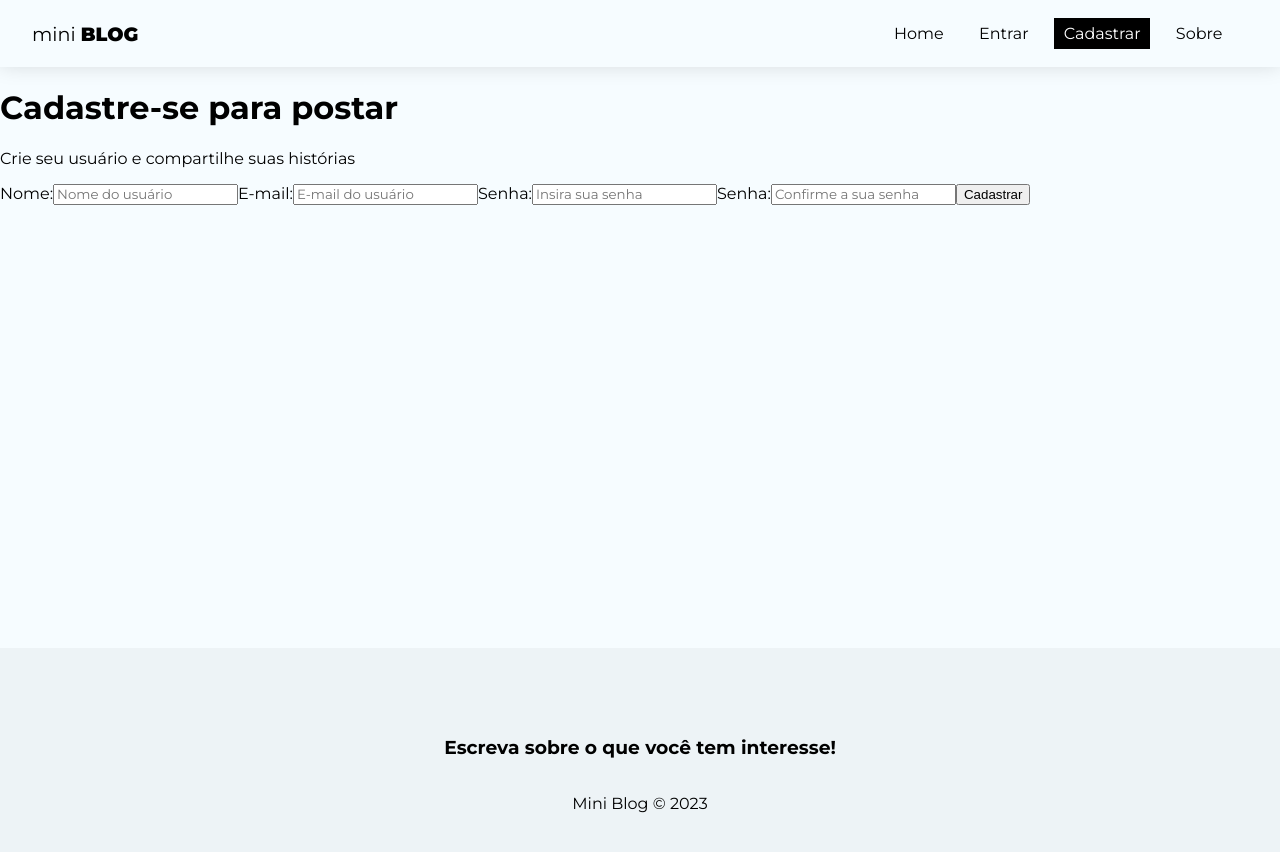
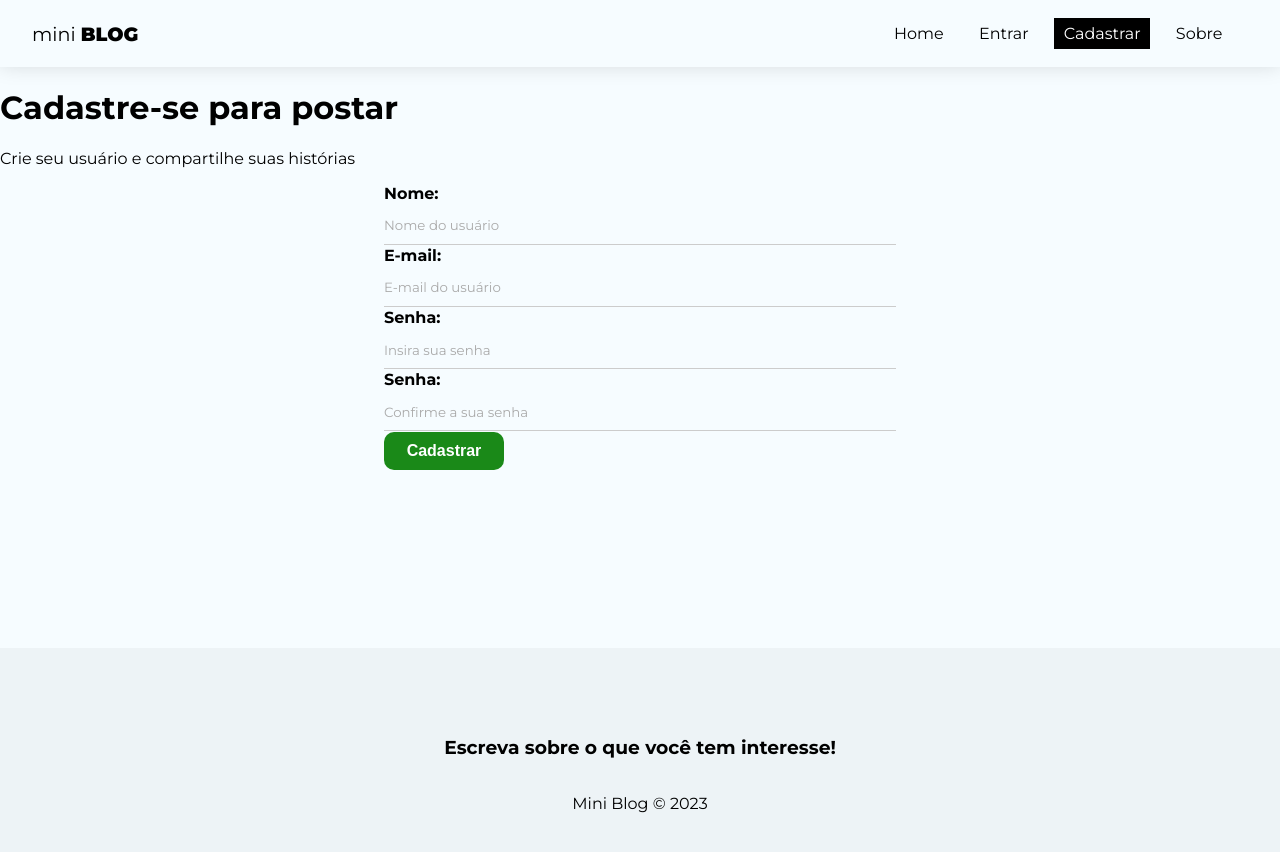
Before and after one commit to NicollasRyan/miniBlog, a React (Create React App) app: page /register in a window 1280 px wide. Shown: the top 852 px of the page. Built offline with nearby package versions, Linux system fonts and the light colour scheme.

Commit message:
CSS do formulário

```diff
--- a/src/index.css
+++ b/src/index.css
@@ -7,6 +7,7 @@
 
 input::placeholder, textarea::placeholder {
   font-family: "Montserrat", "sans-serif";
+  color: #aaa;
 }
 
 input:focus, textarea:focus{
@@ -27,3 +28,81 @@
 a:hover, nav button:hover {
   color: #bbb;
 }
+
+/* Form styles */
+
+form {
+  max-width: 40%;
+  margin: 0 auto;
+}
+
+label {
+  display: flex;
+  flex-direction: column;
+  margin-bottom: 1px;
+}
+
+label span {
+  margin-bottom: 0.3em;
+  font-weight: bold;
+  text-align: left;
+}
+
+input, textarea {
+  box-sizing: border-box;
+  border: none;
+  border-bottom: 1px solid #ccc;
+  padding: 0.8em 0;
+  background-color: transparent;
+}
+
+.btn {
+  background-color: #1a8918;
+  color: white;
+  text-align: center;
+  cursor: pointer;
+  border-radius: 10px;
+  width: 120px;
+  font-weight: bold;
+  border: none;
+  padding: 10px 15px;
+  font-size: 1em;
+}
+
+.btn.btn-dark {
+  background-color: #000;
+  border-radius: 0;
+}
+
+.btn.btn-outline {
+  background-color: transparent;
+  border-radius: 0;
+  color: #000;
+  border: 1px solid #000;
+  padding: 7px 30px;
+}
+
+.btn:hover {
+  background-color: #0f730c;
+  color: #FFF;
+}
+
+.btn.btn-outline:hover {
+  background-color: #000;
+}
+
+.btn.btn-danger:hover {
+  background-color: #DC3545;
+}
+
+button[disabled] {
+  background-color: #AAA;
+}
+
+.container .error {
+  color: #721c24;
+  background-color: #f8d7da;
+  border: 1px solid #f5c6cb;
+  padding: 5px;
+  border-radius: 5px;
+}
```
